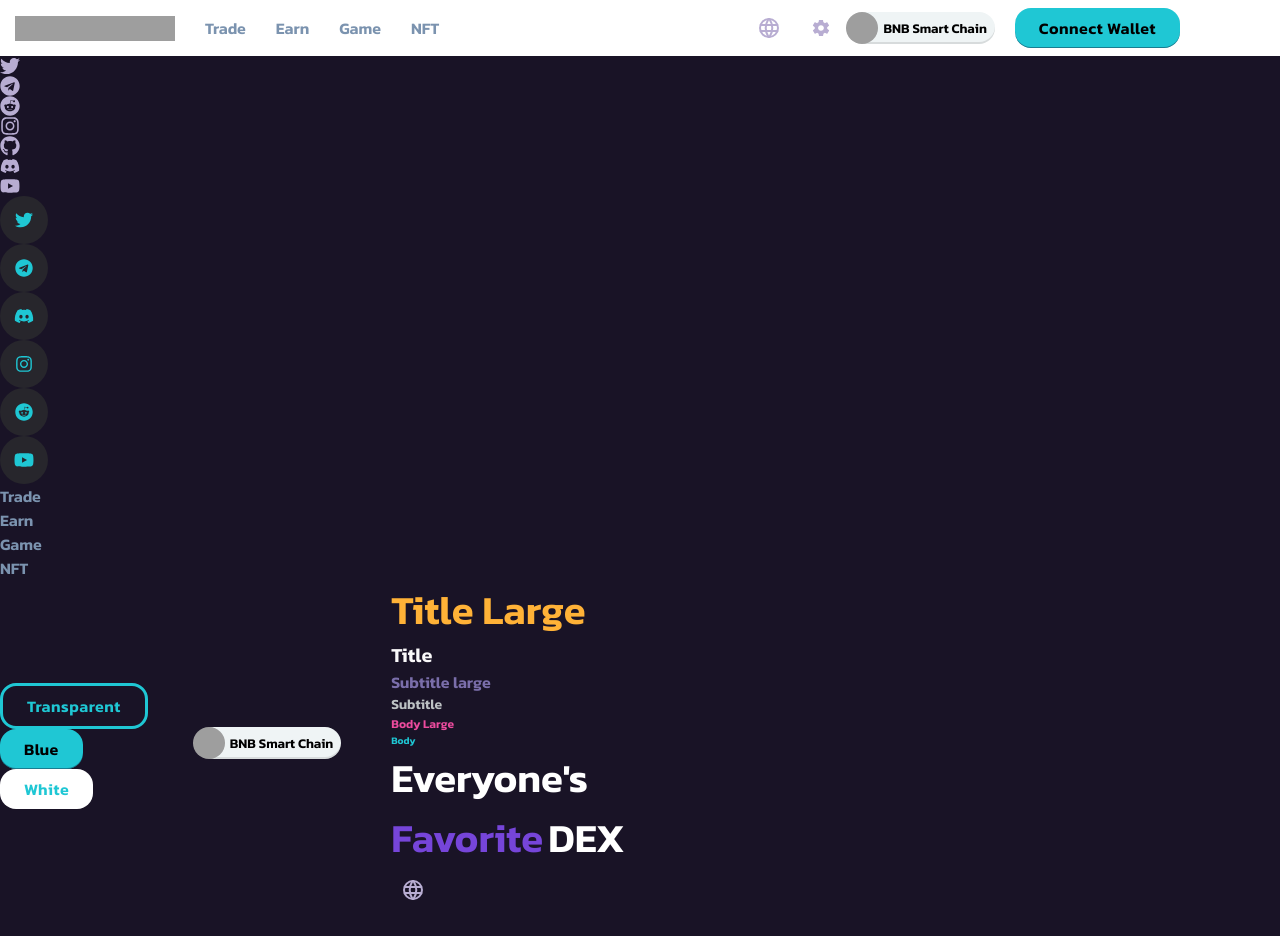
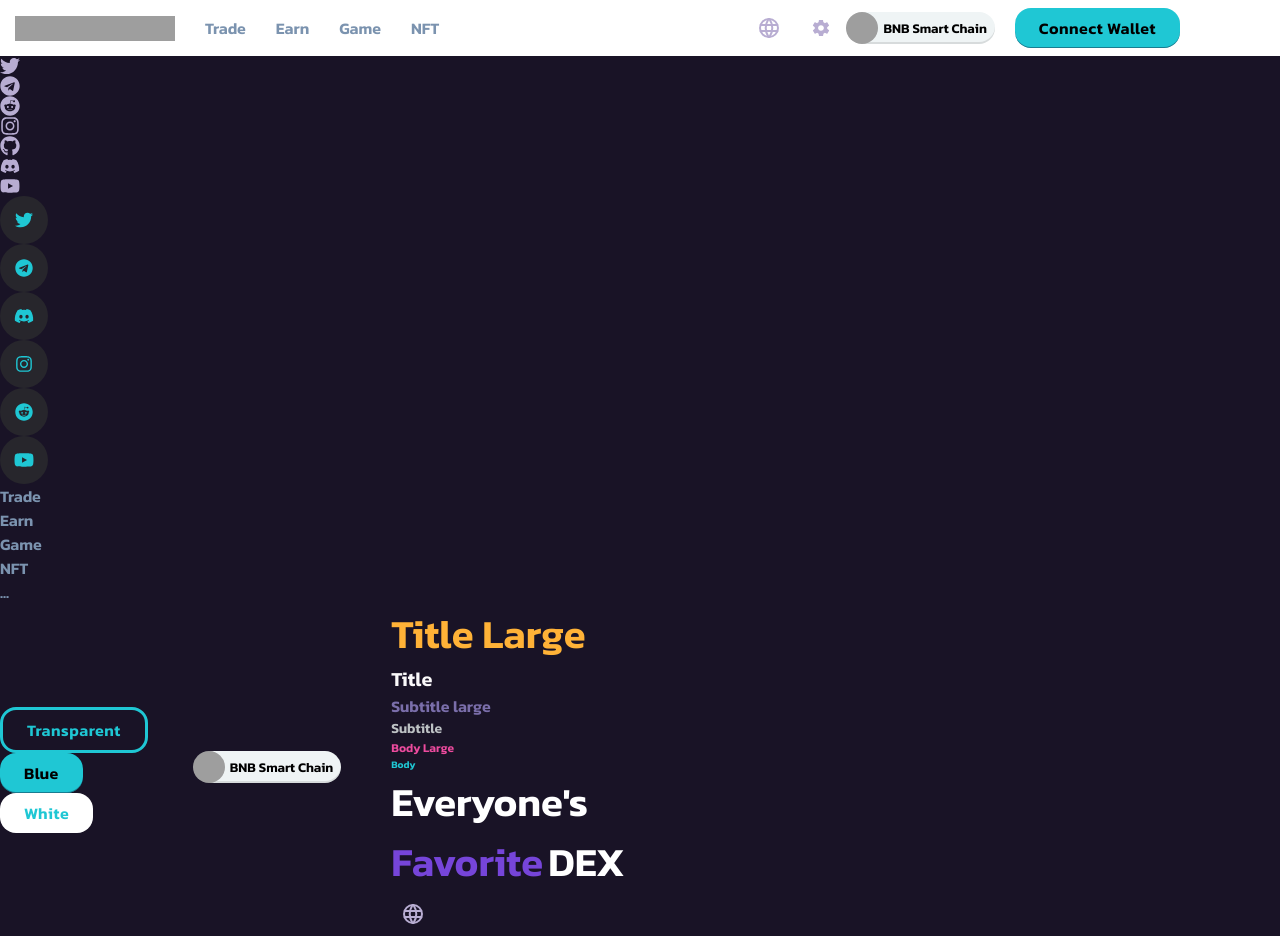
Before and after one commit to fs4-equipo1/pancake-swap, a React (Vite) app: page / in a window 1280 px wide. Before the commit the page ends 912 px from the top, so only its background shows below. Built offline with nearby package versions, Linux system fonts and the light colour scheme; grey boxes are pictures that could not be loaded.

Commit message:
Ultimo dropdown

```diff
--- a/src/App.jsx
+++ b/src/App.jsx
@@ -18,6 +18,7 @@ import DropdownGame from "./componentes/Dropdown/DropdownGame";
 import DropdownNft from "./componentes/Dropdown/DropdownNft";
 import DropdownTrade from "./componentes/Dropdown/DropdownTrade";
 import Navbar from "./componentes/Dropdown/Navbar";
+import DropdownEnd from "./componentes/Dropdown/DropdownEnd";
 
 function App() {
   return (
@@ -79,10 +80,14 @@ function App() {
       </div>
       <div>
         <DropdownGame />
+        </div>
         <div>
           <DropdownNft />
         </div>
+      <div>
+        <DropdownEnd />
       </div>
+
       <div className={styles.container}>
         <div>
           <Boton texto={"Transparent"} isTransparent={true} />
--- /dev/null
+++ b/src/componentes/Dropdown/DropdownEnd.jsx
@@ -0,0 +1,42 @@
+import { useState } from 'react';
+import styles from './dropdownNavbar.module.scss';
+
+const DropdownEnd = () => {
+  const [isOpen, setIsOpen] = useState(false);
+
+  const handleMouseEnter = () => {
+    setIsOpen(true);
+  };
+
+  const handleMouseLeave = () => {
+    setIsOpen(false);
+  };
+
+  return (
+    <div
+      className={styles.dropdownContainer}
+      onMouseEnter={handleMouseEnter}
+      onMouseLeave={handleMouseLeave}
+    >
+      <button className={styles.dropdownBtn}>
+        ...
+      </button>
+      {isOpen && (
+        <div className={styles.dropdownContent}>
+          <a href="#">Info</a>
+          <a href="#">IFO</a>
+          <a href="#">Affiliate Program</a>
+          <a href="#">Voting</a>
+          <hr />
+          <a href="#">Leaderboard</a>
+          <hr />
+          <a href="#">Blog</a>
+
+          <a href="#">Docs</a>
+        </div>
+      )}
+    </div>
+  );
+};
+
+export default DropdownEnd;
```
